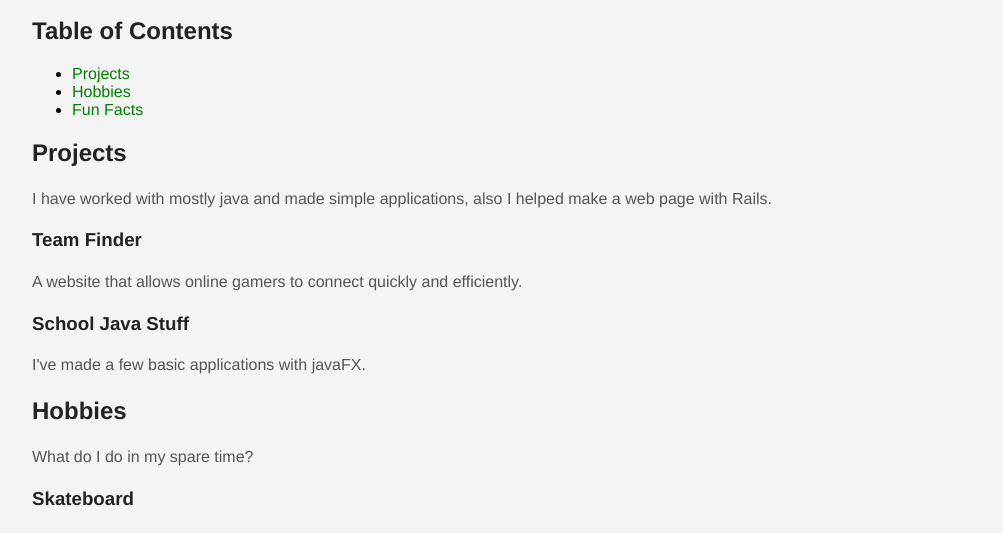
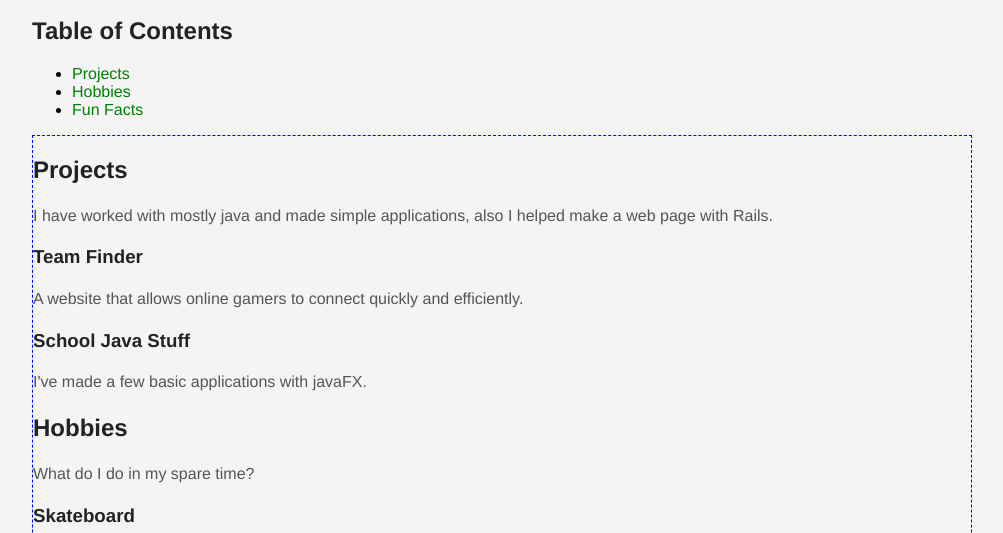
Before and after one commit to phillipsheridan/phillip-website, a plain HTML site: page index.html in a window 1280 px wide. Shown: the part 215-748 px from the top of the page, without its empty margins (138-1141 px from the left). Drawn offline with Linux system fonts and the light colour scheme.

Commit message:
another change

```diff
--- a/resources/layout.css
+++ b/resources/layout.css
@@ -42,7 +42,8 @@ a:hover {
 
 #main {
 	margin: 0;
-	border: 1px black;
+	border: 1px blue;
+	border-style: dashed;
   /*  CHALLENGE 3: how could you get this to float to the left side of the screen? */
   /* CHALLENGE 2: how could you give this element a one-pixel border down its left side? */
 }
```
